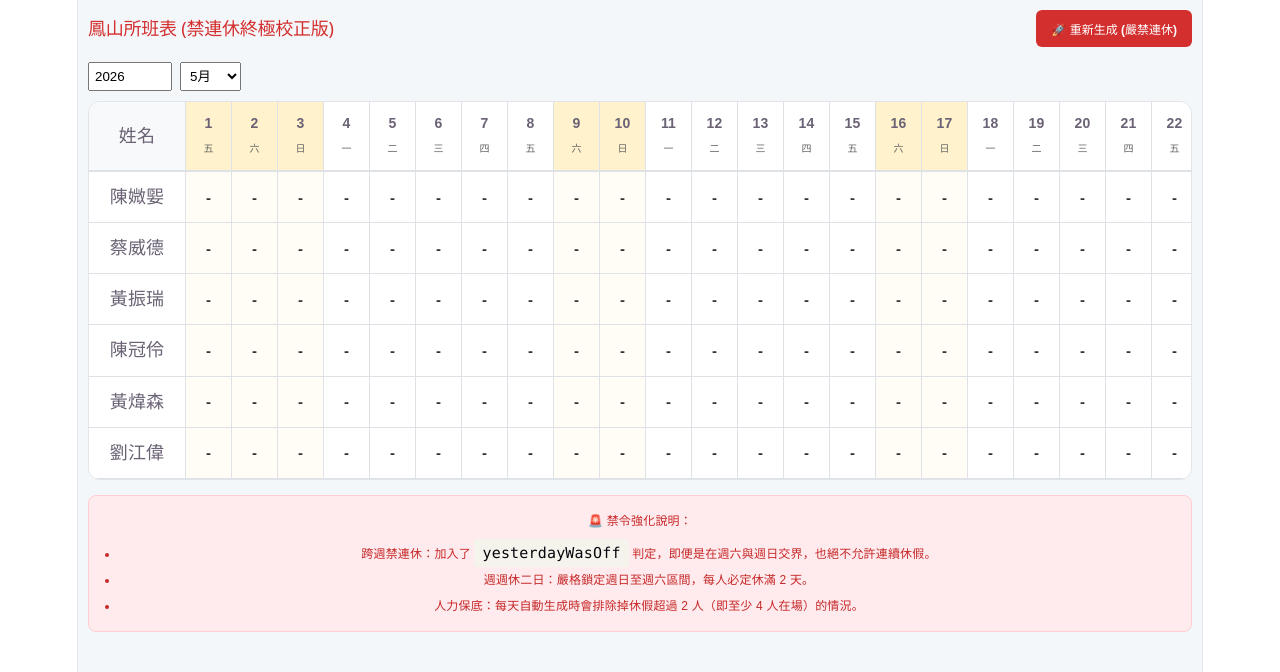
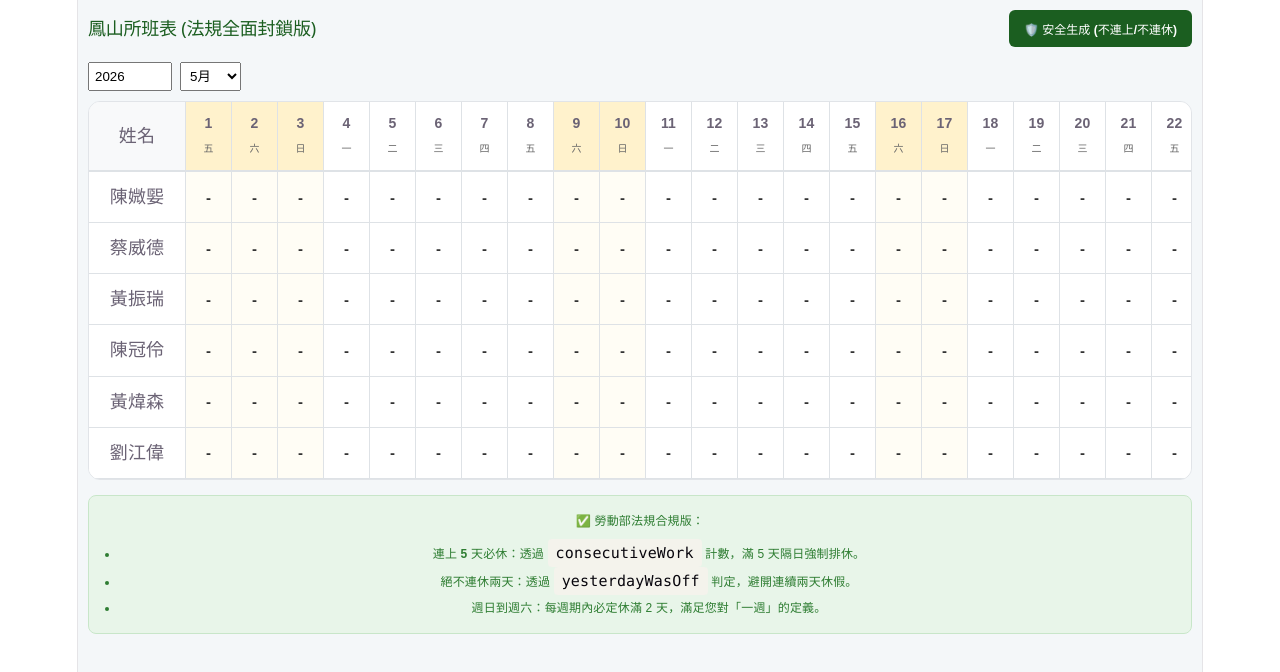
Before and after one commit to subarudms/fengshan-app, a React (Vite) app: page / in a window 1280 px wide. Shown: the top 672 px of the page. Built offline with nearby package versions, Linux system fonts and the light colour scheme.

Commit message:
Update App.jsx

```diff
--- a/src/App.jsx
+++ b/src/App.jsx
@@ -15,59 +15,57 @@ const App = () => {
 
     // 初始化統計
     let empStats = employees.reduce((acc, name) => {
-      acc[name] = { aCount: 0, cCount: 0, weekOffCount: 0 };
+      acc[name] = { aCount: 0, cCount: 0, weekOffCount: 0, consecutiveWork: 0 };
       return acc;
     }, {});
 
-    // --- 第一階段：強制排入休假 (嚴格遵守日到六區間) ---
-    let currentWeekStart = 1;
-    // 找出第一週的開始 (5/1 是週五，5/3 才是第一個週日)
-    // 為了計算精確，我們先跑一次迴圈標註每週的範圍
-
     for (let d = 1; d <= daysInMonth; d++) {
       const date = new Date(year, month - 1, d);
-      if (date.getDay() === 0) { // 每逢週日，重置該週休假計數
+      if (date.getDay() === 0) { // 每週日重置該週休假計數
         employees.forEach(n => empStats[n].weekOffCount = 0);
       }
 
-      // 隨機打亂人員順序，公平挑選誰今天可以休
       let candidates = [...employees].sort(() => Math.random() - 0.5);
       let dailyOffCount = 0;
 
+      // --- 第一階段：決定休假人員 ---
       for (let name of candidates) {
-        if (dailyOffCount >= 2) break; // 每天最多休2人 (確保4人上班)
+        const stats = empStats[name];
+        const yesterdayWasOff = newData[`${name}-${d-1}`] === "休";
+        const weekOffLeft = 2 - stats.weekOffCount;
+        const daysLeftInWeek = 6 - date.getDay();
 
-        // --- 核心禁令檢查 ---
-        const yesterdayWasOff = newData[`${name}-${d-1}`] === "休";
-        const isLastDayOfWeek = new Date(year, month - 1, d).getDay() === 6;
-        const weekOffLeft = 2 - empStats[name].weekOffCount; // 本週還剩幾個休假扣打
-        const daysLeftInWeek = 6 - new Date(year, month - 1, d).getDay(); // 本週還剩幾天
+        let mustOff = false;
+        let canOff = true;
 
-        let shouldOff = false;
+        // 1. 強制檢查：連上 5 天，今天必須休
+        if (stats.consecutiveWork >= 5) mustOff = true;
 
-        // 1. 如果這週剩餘天數剛好等於剩餘休假扣打，則今天「必須」休
-        if (weekOffLeft > 0 && weekOffLeft > daysLeftInWeek) {
-            shouldOff = true;
-        }
-        // 2. 隨機排休，但必須避開昨天已休的情況
-        else if (weekOffLeft > 0 && !yesterdayWasOff && Math.random() > 0.6) {
-            shouldOff = true;
-        }
+        // 2. 週間扣打檢查：如果剩下天數剛好夠休完這週的假，今天必須休
+        if (weekOffLeft > 0 && weekOffLeft > daysLeftInWeek) mustOff = true;
 
-        // 雙重保證：絕對禁止連休 (哪怕是跨週)
-        if (shouldOff && !yesterdayWasOff) {
+        // 3. 禁令檢查：昨天休，今天絕不能休 (除非真的連上太久，但優先順序以不連休為主)
+        if (yesterdayWasOff) canOff = false;
+
+        // 4. 每日人數檢查：每天最多休 2 人
+        if (dailyOffCount >= 2) canOff = false;
+
+        // 決定是否排休 (如果是強制休，且不違反連休原則)
+        if ((mustOff || (weekOffLeft > 0 && Math.random() > 0.6)) && canOff) {
           newData[`${name}-${d}`] = "休";
-          empStats[name].weekOffCount++;
+          stats.weekOffCount++;
+          stats.consecutiveWork = 0;
           dailyOffCount++;
         }
       }
-    }
 
-    // --- 第二階段：填補 A/C 班 (確保公平) ---
-    for (let d = 1; d <= daysInMonth; d++) {
+      // --- 第二階段：決定上班人員班別 (A/C) ---
       let workingStaff = employees.filter(name => newData[`${name}-${d}`] !== "休");
 
-      // 依 A 班累積次數排序
+      // 確保即使沒排休的人，連上班天數也要增加
+      workingStaff.forEach(name => empStats[name].consecutiveWork++);
+
+      // 公平排序：A 上得少的人優先排 A
       workingStaff.sort((a, b) => empStats[a].aCount - empStats[b].aCount);
 
       let aCountNeeded = Math.ceil(workingStaff.length / 2);
@@ -106,8 +104,8 @@ const App = () => {
   return (
     <div style={{ padding: '10px', fontFamily: 'sans-serif', backgroundColor: '#f4f7f9', minHeight: '100vh' }}>
       <div style={{ display: 'flex', justifyContent: 'space-between', alignItems: 'center', marginBottom: '15px' }}>
-        <h2 style={{ fontSize: '1rem', color: '#d32f2f', margin: 0 }}>鳳山所班表 (禁連休終極校正版)</h2>
-        <button onClick={autoGenerate} style={{ padding: '10px 15px', backgroundColor: '#d32f2f', color: 'white', border: 'none', borderRadius: '6px', fontSize: '12px', fontWeight: 'bold' }}>🚀 重新生成 (嚴禁連休)</button>
+        <h2 style={{ fontSize: '1rem', color: '#1b5e20', margin: 0 }}>鳳山所班表 (法規全面封鎖版)</h2>
+        <button onClick={autoGenerate} style={{ padding: '10px 15px', backgroundColor: '#1b5e20', color: 'white', border: 'none', borderRadius: '6px', fontSize: '12px', fontWeight: 'bold' }}>🛡️ 安全生成 (不連上/不連休)</button>
       </div>
 
       <div style={{ marginBottom: '10px', display: 'flex', gap: '8px' }}>
@@ -155,12 +153,12 @@ const App = () => {
         </table>
       </div>
 
-      <div style={{ marginTop: '15px', padding: '12px', backgroundColor: '#ffebee', borderRadius: '8px', fontSize: '12px', color: '#c62828', border: '1px solid #ffcdd2' }}>
-        <strong>🚨 禁令強化說明：</strong>
+      <div style={{ marginTop: '15px', padding: '12px', backgroundColor: '#e8f5e9', borderRadius: '8px', fontSize: '12px', color: '#2e7d32', border: '1px solid #c8e6c9' }}>
+        <strong>✅ 勞動部法規合規版：</strong>
         <ul style={{ margin: '5px 0 0 18px', padding: 0 }}>
-          <li><strong>跨週禁連休：</strong>加入了 <code>yesterdayWasOff</code> 判定，即便是在週六與週日交界，也絕不允許連續休假。</li>
-          <li><strong>週週休二日：</strong>嚴格鎖定週日至週六區間，每人必定休滿 2 天。</li>
-          <li><strong>人力保底：</strong>每天自動生成時會排除掉休假超過 2 人（即至少 4 人在場）的情況。</li>
+          <li><strong>連上 5 天必休：</strong>透過 <code>consecutiveWork</code> 計數，滿 5 天隔日強制排休。</li>
+          <li><strong>絕不連休兩天：</strong>透過 <code>yesterdayWasOff</code> 判定，避開連續兩天休假。</li>
+          <li><strong>週日到週六：</strong>每週期內必定休滿 2 天，滿足您對「一週」的定義。</li>
         </ul>
       </div>
     </div>
```
